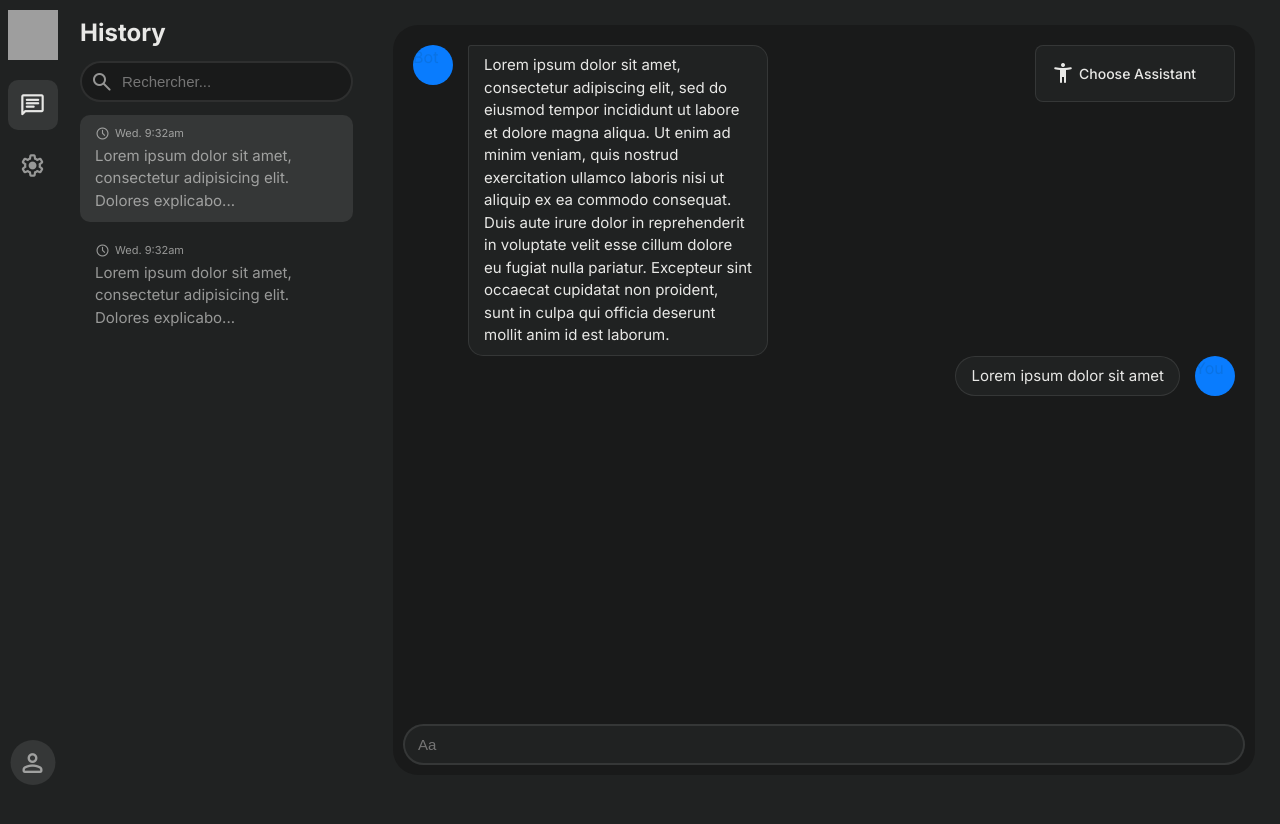
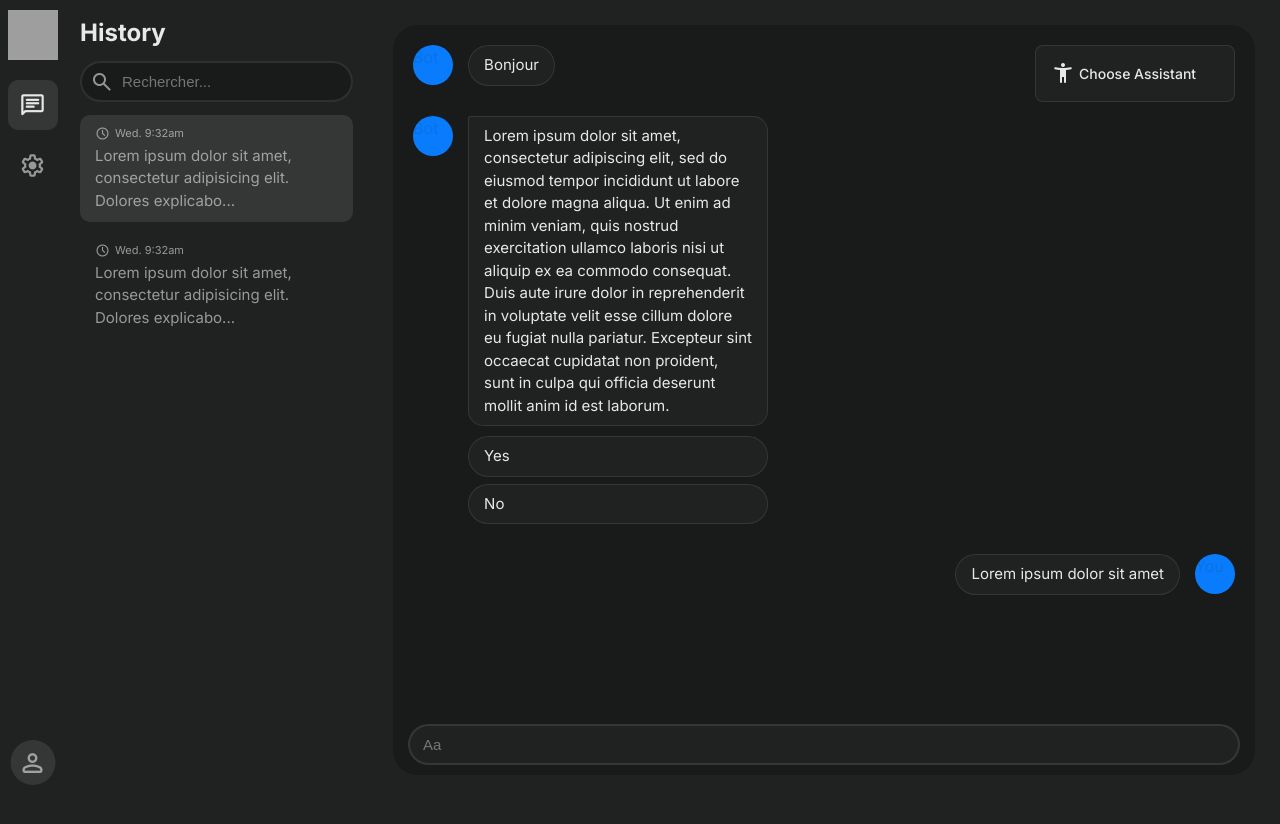
Before and after one commit to Shonned/Heyhi, a React (Vite) app in the folder frontend/: page / in a window 1280 px wide. Shown: the top 824 px of the page. Before the commit the page ends 800 px from the top, so only its background shows below. Built offline with nearby package versions, Linux system fonts and the light colour scheme; grey boxes are pictures that could not be loaded.

Commit message:
added options

```diff
--- a/frontend/src/components/ChatBot/ChatBot.css
+++ b/frontend/src/components/ChatBot/ChatBot.css
@@ -11,6 +11,7 @@
     padding: 20px;
     background: var(--foreground-color);
     border-radius: 25px;
+    overflow-y: scroll;
 }
 
 .chatbot .chatbot-messages {
@@ -19,11 +20,13 @@
 }
 
 .chatbot .chatbot-form {
-    position: absolute;
-    bottom: 0;
+    position: sticky;
+    bottom: 25px;
     left: 0;
     width: 100%;
-    padding: 10px;
+    padding: 10px 15px;
+    border-radius: 0 0 25px 25px;
+    background: var(--foreground-color);
 }
 
 .chatbot .chatbot-form input {
--- a/frontend/src/components/ChatBot/ChatBot.jsx
+++ b/frontend/src/components/ChatBot/ChatBot.jsx
@@ -6,30 +6,26 @@ import SelectAssistant from "./SelectAssistant/SelectAssistant.jsx";
 
 const ChatBot = () => {
 
-    const [requestTerm, setRequestTerm] = useState('');
-
-    const handleRequestChange = (event) => {
-        setRequestTerm(event.target.value);
-    };
-
     const longText = "Lorem ipsum dolor sit amet, consectetur adipiscing elit, sed do eiusmod tempor incididunt ut labore et dolore magna aliqua. Ut enim ad minim veniam, quis nostrud exercitation ullamco laboris nisi ut aliquip ex ea commodo consequat. Duis aute irure dolor in reprehenderit in voluptate velit esse cillum dolore eu fugiat nulla pariatur. Excepteur sint occaecat cupidatat non proident, sunt in culpa qui officia deserunt mollit anim id est laborum.";
     const smallText = "Lorem ipsum dolor sit amet";
+
+    const startOptions = ['Yes', 'No'];
 
     return (
         <div className="chatbot">
             <div className="chatbot-content">
-                <SelectAssistant />
+                <SelectAssistant/>
                 <div className="chatbot-messages">
-                    <MessageBot content={longText} />
-                    <MessageUser content={smallText} />
+                    <MessageBot content="Bonjour" />
+                    <MessageBot content={longText} options={startOptions} />
+                    <MessageUser content={smallText}/>
                 </div>
-                <div className="chatbot-form">
-                    <Input
-                        type="text"
-                        placeholder="Aa"
-                        onChange={handleRequestChange}
-                    />
-                </div>
+            </div>
+            <div className="chatbot-form">
+                <Input
+                    type="text"
+                    placeholder="Aa"
+                />
             </div>
         </div>
     )
--- a/frontend/src/components/ChatBot/Message/Message.css
+++ b/frontend/src/components/ChatBot/Message/Message.css
@@ -1,5 +1,10 @@
 .message {
     display: flex;
+    margin-bottom: 30px;
+}
+
+.message:last-child {
+    margin-bottom: 60px;
 }
 
 .message.message-user {
@@ -14,9 +19,9 @@
     background: var(--primary-color);
 }
 
-.message .content {
+.message .content,
+.message .options .option {
     max-width: 300px;
-    margin-left: 15px;
     padding: 8px 15px;
     font-size: 15px;
     color: var(--white);
@@ -25,11 +30,33 @@
     border-radius: 3px 15px 15px 15px;
 }
 
+.message .content-flex {
+    margin-left: 15px;
+}
+
+.message.message-user .content-flex {
+    margin: 0 15px 0 0;
+}
+
 .message.message-user .content {
-    margin: 0 15px 0 0;
     border-radius: 15px 3px 15px 15px;
 }
 
-.message .content.short-content {
+.message .content .options {
+    display: flex;
+    flex-direction: column;
+}
+
+.message .content.short-content,
+.message .options .option {
     border-radius: 25px;
 }
+
+.message .options .option:first-child {
+    margin-top: 10px;
+}
+
+.message .options .option {
+    margin-top: 7px;
+    cursor: pointer;
+}
--- a/frontend/src/components/ChatBot/Message/Message.jsx
+++ b/frontend/src/components/ChatBot/Message/Message.jsx
@@ -4,20 +4,33 @@ const getContentClassName = (content) => {
     return content.length <= 50 ? 'content short-content' : 'content';
 };
 
-const MessageBot = ({ content }) => {
+const MessageBot = ({ content, options }) => {
     return (
         <div className="message message-bot">
             <div className="user">Bot</div>
-            <div className={getContentClassName(content)}>{content}</div>
+            <div className="content-flex">
+                <div className={getContentClassName(content)}>{content}</div>
+                {options && (
+                    <div className="options">
+                        {options.map((option, index) => (
+                            <div key={index} className="option">
+                                <span>{option}</span>
+                            </div>
+                        ))}
+                    </div>
+                )}
+            </div>
         </div>
     );
 };
 
-const MessageUser = ({ content }) => {
+const MessageUser = ({ content, options }) => {
     return (
         <div className="message message-user">
             <div className="user">You</div>
-            <div className={getContentClassName(content)}>{content}</div>
+            <div className="content-flex">
+                <div className={getContentClassName(content)}>{content}</div>
+            </div>
         </div>
     );
 };
--- a/frontend/src/global.css
+++ b/frontend/src/global.css
@@ -1,9 +1,18 @@
 @import url('https://fonts.googleapis.com/css2?family=Inter:wght@100..900&display=swap');
 
-* {
+*,
+*::before,
+*::after {
+    box-sizing: border-box;
     margin: 0;
     padding: 0;
-    box-sizing: border-box;
+    scrollbar-width: none;
+    overscroll-behavior: none;
+    scrollbar-color: transparent transparent;
+}
+
+::-webkit-scrollbar {
+    display: none;
 }
 
 :root {
@@ -27,6 +36,7 @@ body {
     background-color: var(--background-color);
     margin: 0;
     padding: 0;
+    overflow: hidden;
 }
 
 h1, h2, h3, h4, h5, h6 {
```
